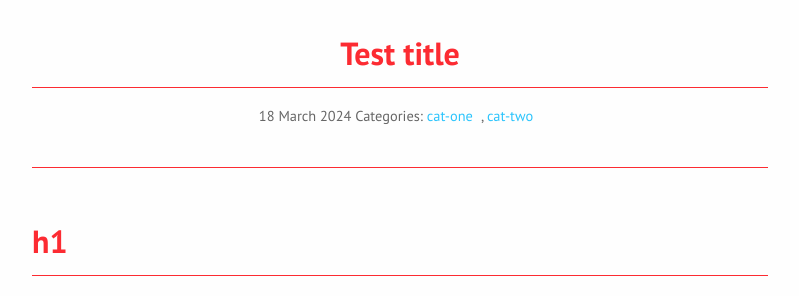
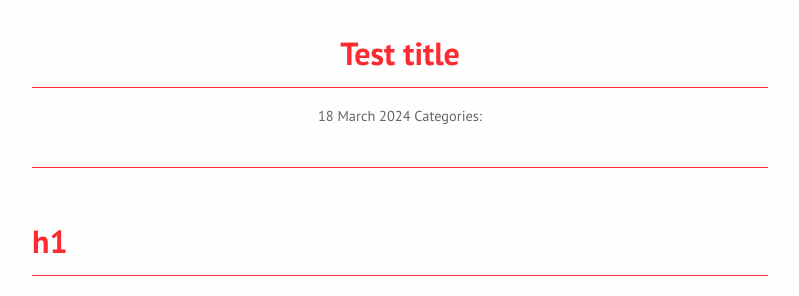
Before and after one commit to sukitsubaki/sukitsubaki.github.io, a Jekyll site: the page built from _posts/2024-03-02-test.md, in a window 1280 px wide. Shown: the part 126-422 px from the top of the page, without its empty margins (240-1039 px from the left). Built offline with Jekyll 4.4.1, drawn with Linux system fonts in a browser that asks for light colours.

Commit message:
Update 2024-03-02-test.md

```diff
--- a/_posts/2024-03-02-test.md
+++ b/_posts/2024-03-02-test.md
@@ -2,7 +2,6 @@
 layout: post
 title: "Test title"
 date: 2024-03-18
-categories: [cat-one, cat-two]
 ---
 
 # h1
```
